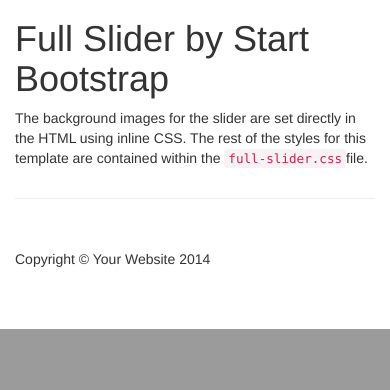
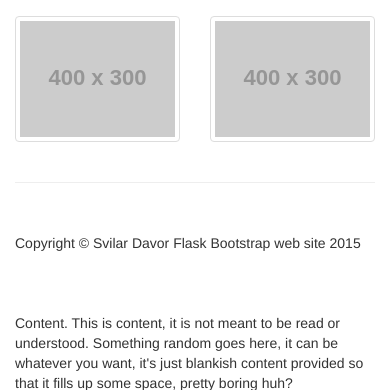
Before and after one commit to BIGDADDY1974/DAVOR_PY, a Flask app: template TEMP TESTING WORK/templates/page1.html in a window 390 px wide; the page is wider, and only the part inside the window is pictured. Shown: the part 845-1235 px from the top of that part. Before the commit the page ends 1174 px from the top of that part, so only its background shows below. Run offline with Flask 2, Linux system fonts and the light colour scheme; the template is opened without the code that fills it, so the values that code supplies are empty; grey boxes labelled with a size stand in for pictures from a placeholder-image service; some libraries are stand-ins or nearby versions.

Commit message:
TWO FUNDUROS da1 finale OVER

```diff
--- a/TEMP TESTING WORK/templates/index.html
+++ b/TEMP TESTING WORK/templates/index.html
@@ -29,13 +29,13 @@
                     <span class="icon-bar"></span>
                     <span class="icon-bar"></span>
                 </button>
-                <a class="navbar-brand" href="#">Start the journey</a>
+                <a class="navbar-brand" href="/">Start the journey</a>
             </div>
             <!-- Collect the nav links, forms, and other content for toggling -->
             <div class="collapse navbar-collapse" id="bs-example-navbar-collapse-1">
                 <ul class="nav navbar-nav">
                     <li>
-                        <a href="#">Pictures Gallery</a>
+                        <a href="/page1">Pictures Gallery</a>
                     </li>
                     <li>
                         <a href="#">Video Galley</a>
--- a/TEMP TESTING WORK/templates/page1.html
+++ b/TEMP TESTING WORK/templates/page1.html
@@ -10,8 +10,10 @@
         <script src="https://oss.maxcdn.com/libs/html5shiv/3.7.0/html5shiv.js"></script>
         <script src="https://oss.maxcdn.com/libs/respond.js/1.4.2/respond.min.js"></script>
 </head>
+</br>
 
 <body>
+
     <!-- Navigation -->
     <nav class="navbar navbar-inverse navbar-fixed-top" role="navigation">
         <div class="container">
@@ -23,19 +25,19 @@
                     <span class="icon-bar"></span>
                     <span class="icon-bar"></span>
                 </button>
-                <a class="navbar-brand" href="#">Start Bootstrap</a>
+                <a class="navbar-brand" href="/">Start the Journey</a>
             </div>
             <!-- Collect the nav links, forms, and other content for toggling -->
             <div class="collapse navbar-collapse" id="bs-example-navbar-collapse-1">
                 <ul class="nav navbar-nav">
                     <li>
-                        <a href="#">About</a>
+                        <a href="/page1">Pictures Gallery</a>
                     </li>
                     <li>
-                        <a href="#">Services</a>
+                        <a href="#">Video Galley</a>
                     </li>
                     <li>
-                        <a href="#">Contact</a>
+                        <a href="#">About us</a>
                     </li>
                 </ul>
             </div>
@@ -44,57 +46,74 @@
         <!-- /.container -->
     </nav>
 
-    <!-- Full Page Image Background Carousel Header -->
-    <header id="myCarousel" class="carousel slide">
-        <!-- Indicators -->
-        <ol class="carousel-indicators">
-            <li data-target="https://gn3enw.bl3302.livefilestore.com/y3pzGGJNPYPwhhrOpO2kdNu4U315202bI176zWM5VHeG1MuQjULOCZcP2S4sOq8UooL8GpnMMoqfrVVj9FKjkS5BzZ5DRhIcrujpgcAN9TL7ChBNWQwCWIuZ4DAGBzHBHOy-O0D2k8TFskoAivlq0t_6iBykgDQ8d9Xdsd7v1S_oks/slika1.jpg?psid=1" data-slide-to="0" class="active"></li>
-            <li data-target="https://gn3enw.bl3302.livefilestore.com/y3pgslAKtU4HuRbFNnBNc4O02SgTB4tGkIof56MQ0B1WTEARZCUOtZMcysuExN-7yS5pj1r_3Zh-yNHzC3-bDLBflF46SIq5SD-nARHzrra5bkUVlLRFc7TZwn-fqwUIBI6n298SWXEutsjygZ6O110UCTsehgyEygnWo5SzZLtdBI/slika2.jpg?psid=1" data-slide-to="1"></li>
-            <li data-target="https://gn3enw.bl3302.livefilestore.com/y3ptuY67Fmpik08gUelCxGA08SPIRgvv2P0SWFjX08rrhcHFgYHDpRkCbY39h7Fo9VM_rux5uE6LnTvBg5jzRTtGrkd4nZmBfEHuGxfNwV5NeaX9XuDhzOIg8NtP6hVdY_Jgz8C1B2-rA2NkRvkMEPkRwDcBiclxmndUX0rfYrJMf0/slika3.jpg?psid=1.jpg" data-slide-to="2"></li>
-        </ol>
-
-        <!-- Wrapper for Slides -->
-        <div class="carousel-inner">
-            <div class="item active">
-                <!-- Set the first background image using inline CSS below. -->
-                <div class="fill" style="background-image:url('https://gn3enw.bl3302.livefilestore.com/y3pzGGJNPYPwhhrOpO2kdNu4U315202bI176zWM5VHeG1MuQjULOCZcP2S4sOq8UooL8GpnMMoqfrVVj9FKjkS5BzZ5DRhIcrujpgcAN9TL7ChBNWQwCWIuZ4DAGBzHBHOy-O0D2k8TFskoAivlq0t_6iBykgDQ8d9Xdsd7v1S_oks/slika1.jpg?psid=1');"></div>
-                <div class="carousel-caption">
-                    <h2>Caption 1</h2>
-                </div>
-            </div>
-            <div class="item">
-                <!-- Set the second background image using inline CSS below. -->
-                <div class="fill" style="background-image:url('https://gn3enw.bl3302.livefilestore.com/y3pgslAKtU4HuRbFNnBNc4O02SgTB4tGkIof56MQ0B1WTEARZCUOtZMcysuExN-7yS5pj1r_3Zh-yNHzC3-bDLBflF46SIq5SD-nARHzrra5bkUVlLRFc7TZwn-fqwUIBI6n298SWXEutsjygZ6O110UCTsehgyEygnWo5SzZLtdBI/slika2.jpg?psid=1');"></div>
-                <div class="carousel-caption">
-                    <h2>Caption 2</h2>
-                </div>
-            </div>
-            <div class="item">
-                <!-- Set the third background image using inline CSS below. -->
-                <div class="fill" style="background-image:url('https://gn3enw.bl3302.livefilestore.com/y3ptuY67Fmpik08gUelCxGA08SPIRgvv2P0SWFjX08rrhcHFgYHDpRkCbY39h7Fo9VM_rux5uE6LnTvBg5jzRTtGrkd4nZmBfEHuGxfNwV5NeaX9XuDhzOIg8NtP6hVdY_Jgz8C1B2-rA2NkRvkMEPkRwDcBiclxmndUX0rfYrJMf0/slika3.jpg?psid=1.jpg');"></div>
-                <div class="carousel-caption">
-                    <h2>Caption 3</h2>
-                </div>
-            </div>
-        </div>
-
-        <!-- Controls -->
-        <a class="left carousel-control" href="/page1" data-slide="prev">
-            <span class="icon-prev"></span>
-        </a>
-        <a class="right carousel-control" href="/page1" data-slide="next">
-            <span class="icon-next"></span>
-        </a>
-
-    </header>
-
     <!-- Page Content -->
     <div class="container">
 
         <div class="row">
+
             <div class="col-lg-12">
-                <h1>Full Slider by Start Bootstrap</h1>
-                <p>The background images for the slider are set directly in the HTML using inline CSS. The rest of the styles for this template are contained within the <code>full-slider.css</code>file.</p>
+                <h1 class="page-header">Thumbnail Gallery</h1>
+            </div>
+
+            <div class="col-lg-3 col-md-4 col-xs-6 thumb">
+                <a class="thumbnail" href="#">
+                    <img class="img-responsive" src="images/bmw.jpg" alt="">
+                </a>
+            </div>
+            <div class="col-lg-3 col-md-4 col-xs-6 thumb">
+                <a class="thumbnail" href="#">
+                    <img class="img-responsive" src="http://placehold.it/400x300" alt="">
+                </a>
+            </div>
+            <div class="col-lg-3 col-md-4 col-xs-6 thumb">
+                <a class="thumbnail" href="#">
+                    <img class="img-responsive" src="http://placehold.it/400x300" alt="">
+                </a>
+            </div>
+            <div class="col-lg-3 col-md-4 col-xs-6 thumb">
+                <a class="thumbnail" href="#">
+                    <img class="img-responsive" src="http://placehold.it/400x300" alt="">
+                </a>
+            </div>
+            <div class="col-lg-3 col-md-4 col-xs-6 thumb">
+                <a class="thumbnail" href="#">
+                    <img class="img-responsive" src="http://placehold.it/400x300" alt="">
+                </a>
+            </div>
+            <div class="col-lg-3 col-md-4 col-xs-6 thumb">
+                <a class="thumbnail" href="#">
+                    <img class="img-responsive" src="http://placehold.it/400x300" alt="">
+                </a>
+            </div>
+            <div class="col-lg-3 col-md-4 col-xs-6 thumb">
+                <a class="thumbnail" href="#">
+                    <img class="img-responsive" src="http://placehold.it/400x300" alt="">
+                </a>
+            </div>
+            <div class="col-lg-3 col-md-4 col-xs-6 thumb">
+                <a class="thumbnail" href="#">
+                    <img class="img-responsive" src="http://placehold.it/400x300" alt="">
+                </a>
+            </div>
+            <div class="col-lg-3 col-md-4 col-xs-6 thumb">
+                <a class="thumbnail" href="#">
+                    <img class="img-responsive" src="http://placehold.it/400x300" alt="">
+                </a>
+            </div>
+            <div class="col-lg-3 col-md-4 col-xs-6 thumb">
+                <a class="thumbnail" href="#">
+                    <img class="img-responsive" src="http://placehold.it/400x300" alt="">
+                </a>
+            </div>
+            <div class="col-lg-3 col-md-4 col-xs-6 thumb">
+                <a class="thumbnail" href="#">
+                    <img class="img-responsive" src="http://placehold.it/400x300" alt="">
+                </a>
+            </div>
+            <div class="col-lg-3 col-md-4 col-xs-6 thumb">
+                <a class="thumbnail" href="#">
+                    <img class="img-responsive" src="http://placehold.it/400x300" alt="">
+                </a>
             </div>
         </div>
 
@@ -104,27 +123,28 @@
         <footer>
             <div class="row">
                 <div class="col-lg-12">
-                    <p>Copyright &copy; Your Website 2014</p>
+                    <p>Copyright &copy; Svilar Davor Flask Bootstrap web site 2015</p>
                 </div>
             </div>
-            <!-- /.row -->
         </footer>
 
     </div>
+
+     <div class="container">
+            <div class="row">
+                <div class="col-sm-4">Content. This is content, it is not meant to be read or understood. Something random goes here, it can be whatever you want, it's just blankish content provided so that it fills up some space, pretty boring huh?</div>
+                <div class="col-sm-8">
+                   <iframe width="600" height="338" src="http://www.youtube.com/embed/KgMt0dtr4Vc" frameborder="0" allowfullscreen></iframe>
+                </div>
+            </div>
     <!-- /.container -->
 
     <!-- jQuery -->
-    <script src="js/jquery.js"></script>
+    <script src="{{ url_for('static', filename='js/jquery.js') }}"></script>
 
     <!-- Bootstrap Core JavaScript -->
-    <script src="js/bootstrap.min.js"></script>
 
-    <!-- Script to Activate the Carousel -->
-    <script>
-    $('.carousel').carousel({
-        interval: 3000 //changes the speed
-    })
-    </script>
+    <script src="{{ url_for('static', filename='js/bootstrap.min.js') }}"></script>
 
 </body>
 
```
